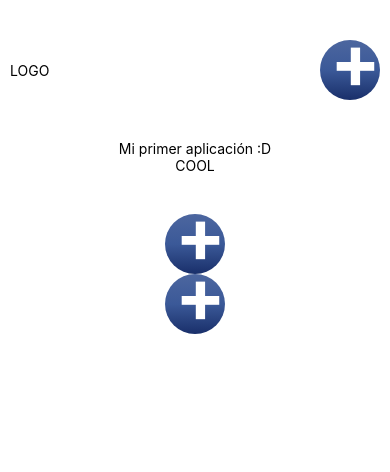
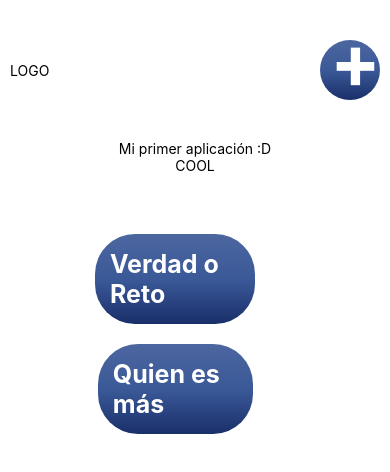
Before and after one commit to MiguelOlave/AlicoSoft, a React Native app in the folder BoozeBear/: screen / in a window 390 px wide. Shown: the top 472 px of the page. Built offline with nearby package versions, Linux system fonts and the light colour scheme.

Commit message:
mejora de botones

```diff
--- a/BoozeBear/Componentes/Btn_Categorias.js
+++ b/BoozeBear/Componentes/Btn_Categorias.js
@@ -10,7 +10,7 @@ export default function Btns_Categorias(){
             // Button Linear Gradient
             colors={['#4c669f', '#3b5998', '#192f6a']}
             style={styles.button}>
-            <Text style={styles.text}>+</Text>
+            <Text style={styles.text}>Verdad o Reto</Text>
             </LinearGradient>
          </TouchableOpacity>
         );
@@ -22,7 +22,7 @@ function QuienEsMas(){
         // Button Linear Gradient
         colors={['#4c669f', '#3b5998', '#192f6a']}
         style={styles.button}>
-        <Text style={styles.text}>+</Text>
+        <Text style={styles.text}>Quien es más</Text>
         </LinearGradient>
      </TouchableOpacity>
     );
@@ -37,16 +37,15 @@ function QuienEsMas(){
 
 const styles = StyleSheet.create({
     text:{
-      marginTop: -35,
-      padding: 10,
+      padding: 15,
       color: "#fff",
-      fontSize: 75,
+      fontSize: 25,
       fontWeight: "bold"
     },
     button:{
-        width:60,
-        height: 60,
-        borderRadius: 50,
+        marginTop: 20,
+        width:"80%",
+        borderRadius: 40,
     },
     container: {
         flexDirection: "column",
```
